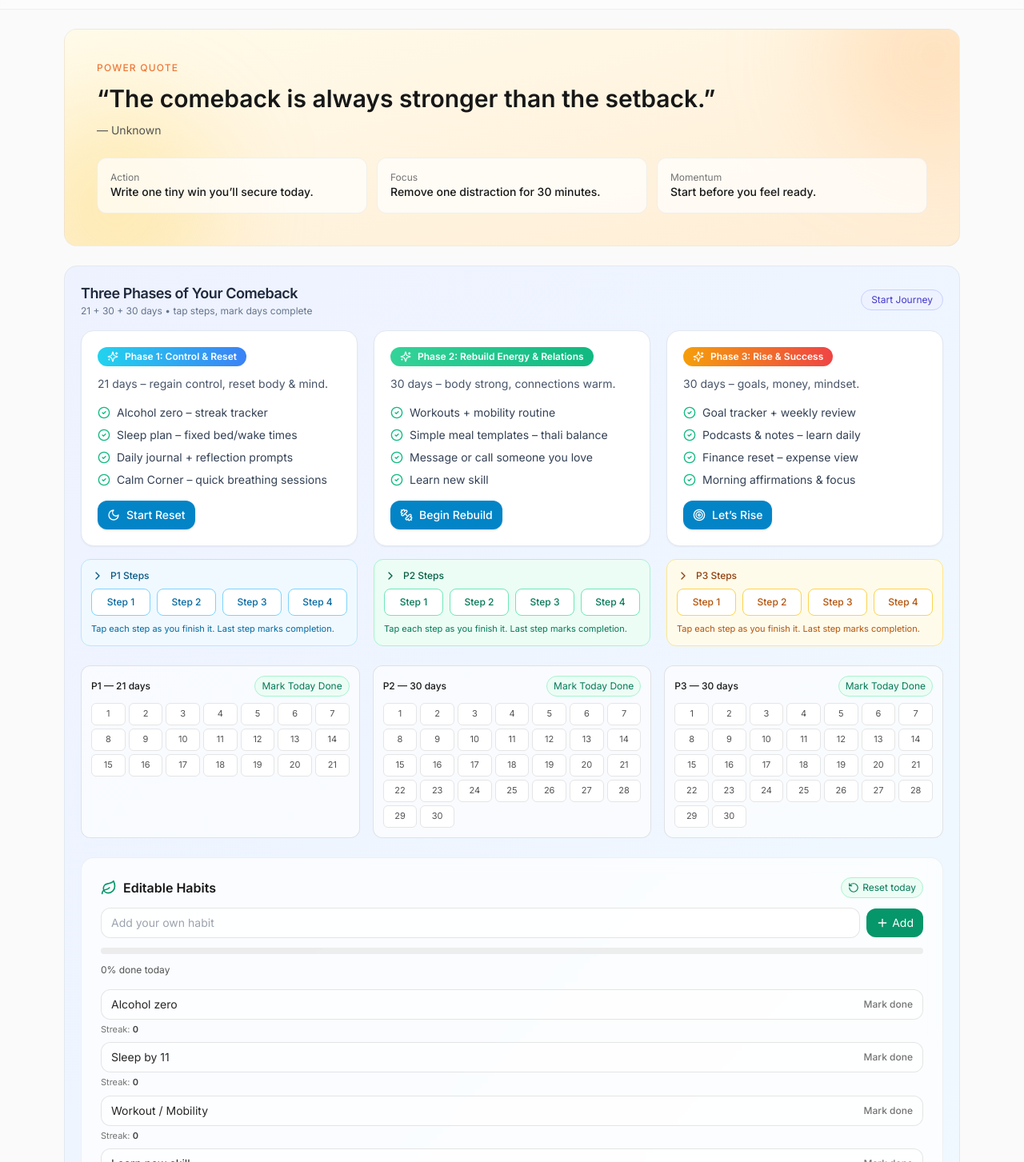
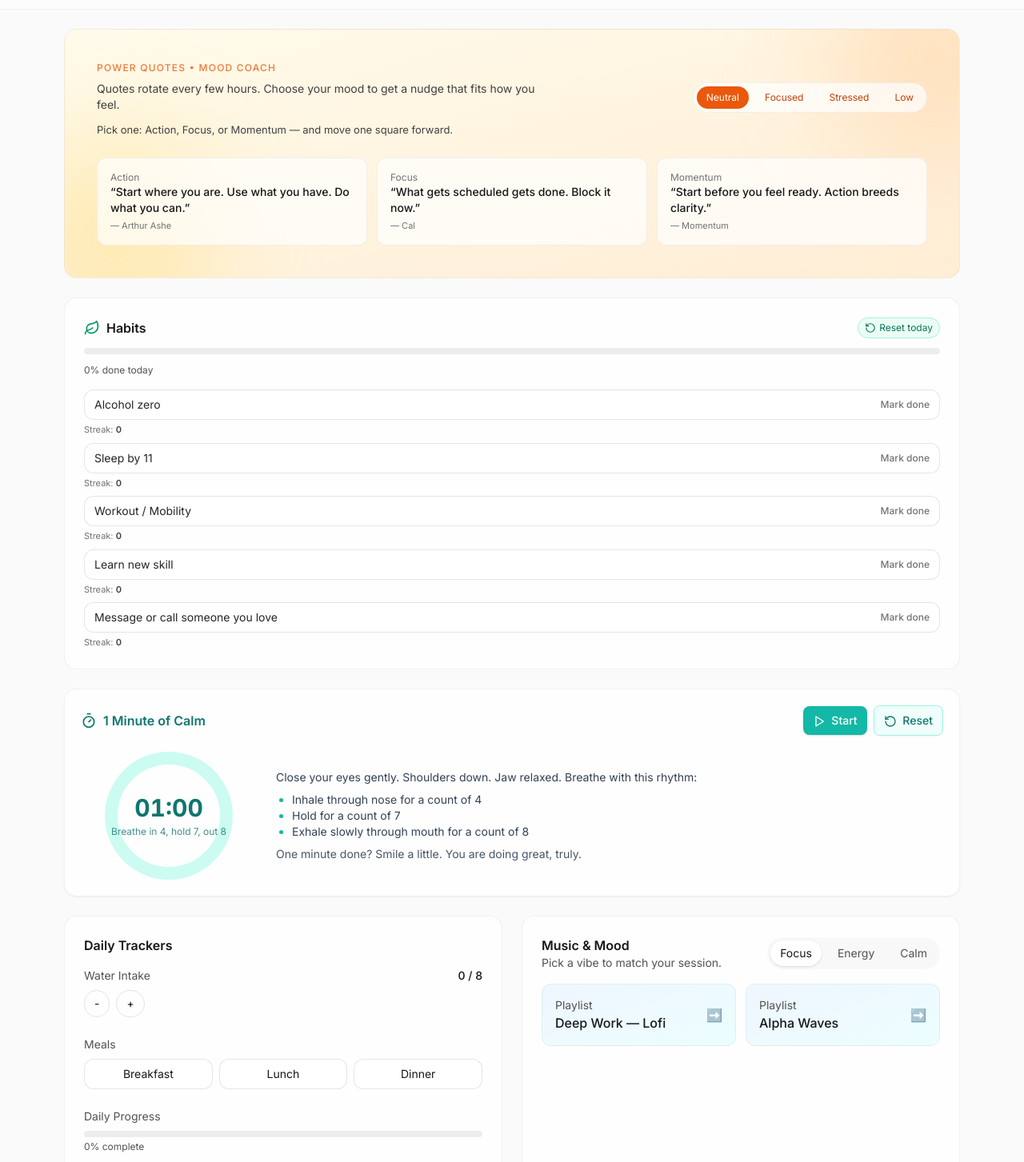
Before and after one commit to gramtop961/frontend-repo_kb0xu0kx_bgfxdy, a React (Vite) app: page / in a window 1280 px wide. Shown: the part 57-1510 px from the top of the page at 80% size. Built offline with nearby package versions, Linux system fonts and the light colour scheme; a web font is replaced by a local one.

Commit message:
Update project prj_kb0xu0kx - 2025-11-02T11:49:54.182Z

```diff
--- a/src/App.jsx
+++ b/src/App.jsx
@@ -1,7 +1,9 @@
 import React from 'react';
 import HeaderBar from './components/HeaderBar.jsx';
 import PowerQuotes from './components/PowerQuotes.jsx';
-import PhasesDashboard from './components/PhasesDashboard.jsx';
+import HabitsPanel from './components/HabitsPanel.jsx';
+import WellnessBoard from './components/WellnessBoard.jsx';
+import MinuteOfCalm from './components/MinuteOfCalm.jsx';
 
 export default function App() {
   return (
@@ -9,7 +11,9 @@ export default function App() {
       <HeaderBar />
       <main className="max-w-6xl mx-auto px-4 py-6 space-y-6">
         <PowerQuotes />
-        <PhasesDashboard />
+        <HabitsPanel />
+        <MinuteOfCalm />
+        <WellnessBoard />
       </main>
     </div>
   );
--- a/src/components/HabitsPanel.jsx
+++ b/src/components/HabitsPanel.jsx
@@ -1,15 +1,14 @@
 import React, { useEffect, useMemo, useState } from 'react';
-import { CheckCircle2, RotateCcw, Flame, Leaf, Plus, Trash2 } from 'lucide-react';
+import { CheckCircle2, RotateCcw, Flame, Leaf } from 'lucide-react';
 
 const STORAGE_KEY = 'habits_v1';
-const CUSTOM_KEY = 'habits_custom_v1';
 
 const DEFAULT_HABITS = [
-  { id: 'no_alcohol', label: 'Alcohol zero', readonly: true },
-  { id: 'sleep_11', label: 'Sleep by 11', readonly: true },
-  { id: 'mobility', label: 'Workout / Mobility', readonly: true },
-  { id: 'learn_skill', label: 'Learn new skill', readonly: true },
-  { id: 'reconnect', label: 'Message or call someone you love', readonly: true },
+  { id: 'no_alcohol', label: 'Alcohol zero' },
+  { id: 'sleep_11', label: 'Sleep by 11' },
+  { id: 'mobility', label: 'Workout / Mobility' },
+  { id: 'learn_skill', label: 'Learn new skill' },
+  { id: 'reconnect', label: 'Message or call someone you love' },
 ];
 
 function todayKey() {
@@ -30,29 +29,13 @@ function saveState(state) {
   try { localStorage.setItem(STORAGE_KEY, JSON.stringify(state)); } catch {}
 }
 
-function loadCustom() {
-  try {
-    const raw = localStorage.getItem(CUSTOM_KEY);
-    return raw ? JSON.parse(raw) : [];
-  } catch {
-    return [];
-  }
-}
-
-function saveCustom(list) {
-  try { localStorage.setItem(CUSTOM_KEY, JSON.stringify(list)); } catch {}
-}
-
 export default function HabitsPanel() {
   const [state, setState] = useState(loadState);
-  const [custom, setCustom] = useState(loadCustom);
-  const [newHabit, setNewHabit] = useState('');
   const today = todayKey();
 
   useEffect(() => saveState(state), [state]);
-  useEffect(() => saveCustom(custom), [custom]);
 
-  const habits = useMemo(() => [...DEFAULT_HABITS, ...custom], [custom]);
+  const habits = DEFAULT_HABITS;
   const doneToday = useMemo(() => state.days[today] || {}, [state, today]);
 
   const toggleHabit = (id, label) => {
@@ -87,55 +70,17 @@ export default function HabitsPanel() {
     return Math.round((count / Math.max(habits.length, 1)) * 100);
   }, [doneToday, habits]);
 
-  const addHabit = (e) => {
-    e.preventDefault();
-    const label = newHabit.trim();
-    if (!label) return;
-    const id = `custom_${Date.now()}`;
-    const updated = [...custom, { id, label }];
-    setCustom(updated);
-    setNewHabit('');
-    try { localStorage.setItem(CUSTOM_KEY, JSON.stringify(updated)); } catch {}
-  };
-
-  const removeHabit = (id) => {
-    setCustom((prev) => prev.filter((h) => h.id !== id));
-    setState((prev) => {
-      const days = { ...(prev.days || {}) };
-      Object.keys(days).forEach((k) => {
-        if (days[k] && days[k][id]) delete days[k][id];
-      });
-      const streaks = { ...(prev.streaks || {}) };
-      if (streaks[id]) delete streaks[id];
-      return { ...prev, days, streaks };
-    });
-  };
-
   return (
     <section className="rounded-2xl border border-black/5 dark:border-white/10 bg-white/70 dark:bg-neutral-900/50 backdrop-blur p-6">
       <div className="flex items-center justify-between mb-3">
         <div className="flex items-center gap-2">
           <Leaf className="h-5 w-5 text-emerald-600" />
-          <h2 className="text-base font-semibold">Editable Habits</h2>
+          <h2 className="text-base font-semibold">Habits</h2>
         </div>
         <button onClick={resetToday} className="text-xs inline-flex items-center gap-1 px-2 py-1 rounded-full border border-emerald-200 bg-emerald-50 text-emerald-700">
           <RotateCcw className="h-3.5 w-3.5" /> Reset today
         </button>
       </div>
-
-      <form onSubmit={addHabit} className="mb-3 flex items-center gap-2">
-        <input
-          type="text"
-          value={newHabit}
-          onChange={(e) => setNewHabit(e.target.value)}
-          placeholder="Add your own habit"
-          className="flex-1 rounded-xl border border-black/10 px-3 py-2 text-sm bg-white/80"
-          aria-label="Add your own habit"
-        />
-        <button type="submit" className="inline-flex items-center gap-1 rounded-xl bg-emerald-600 hover:bg-emerald-700 text-white px-3 py-2 text-sm">
-          <Plus className="h-4 w-4" /> Add
-        </button>
-      </form>
 
       <div className="mb-3 h-2 w-full rounded-full bg-neutral-200/70 dark:bg-neutral-800/70 overflow-hidden">
         <div className="h-full bg-gradient-to-r from-emerald-500 to-teal-400 transition-all" style={{ width: `${completion}%` }} />
@@ -147,10 +92,9 @@ export default function HabitsPanel() {
           const isDone = !!doneToday[h.id];
           return (
             <li key={h.id}>
-              <div className="flex items-center gap-2">
               <button
                 onClick={() => toggleHabit(h.id, h.label)}
-                  className={`flex-1 flex items-center justify-between rounded-xl border px-3 py-2 text-sm transition ${
+                className={`w-full flex items-center justify-between rounded-xl border px-3 py-2 text-sm transition ${
                   isDone
                     ? 'bg-emerald-100/70 dark:bg-emerald-900/30 border-emerald-400/40 text-emerald-800 dark:text-emerald-200'
                     : 'bg-white/60 dark:bg-neutral-900/40 border-black/10 dark:border-white/10 text-neutral-800 dark:text-neutral-100'
@@ -163,17 +107,6 @@ export default function HabitsPanel() {
                   {isDone ? 'Done' : 'Mark done'}
                 </span>
               </button>
-                {!h.readonly && (
-                  <button
-                    type="button"
-                    onClick={() => removeHabit(h.id)}
-                    className="shrink-0 inline-flex items-center justify-center rounded-lg border border-red-200 text-red-700 bg-red-50 hover:bg-red-100 px-2.5 py-2"
-                    aria-label={`Delete habit ${h.label}`}
-                  >
-                    <Trash2 className="h-4 w-4" />
-                  </button>
-                )}
-              </div>
               <div className="mt-1 text-[11px] text-neutral-500">Streak: <span className="font-semibold text-neutral-700 dark:text-neutral-200">{state.streaks[h.id] || 0}</span></div>
             </li>
           );
@@ -182,7 +115,7 @@ export default function HabitsPanel() {
 
       {habits.length > 0 && habits.every(h => doneToday[h.id]) && (
         <div className="mt-4 text-xs text-emerald-800 bg-emerald-50 border border-emerald-200 rounded-xl px-3 py-2 inline-flex items-center gap-2">
-          <Flame className="h-4 w-4" /> All habits complete today — great streak energy!
+          <Flame className="h-4 w-4" /> You can do it, I believe in you!
         </div>
       )}
     </section>
--- a/src/components/HeaderBar.jsx
+++ b/src/components/HeaderBar.jsx
@@ -20,7 +20,7 @@ export default function HeaderBar() {
       ? 'Subah ki shuruaat strong!'
       : hour < 17
         ? 'You can do it, I believe in you!'
-        : 'Shaam ki finishing strong';
+        : 'You can do it, I believe in you!';
 
   return (
     <header className="sticky top-0 z-20 backdrop-blur supports-[backdrop-filter]:bg-white/40 bg-white/60 dark:bg-neutral-900/60 border-b border-black/5 dark:border-white/10">
--- a/src/components/PowerQuotes.jsx
+++ b/src/components/PowerQuotes.jsx
@@ -1,23 +1,28 @@
 import React, { useEffect, useMemo, useState } from 'react';
 
-const QUOTES = [
-  { text: 'Discipline is choosing what you want most over what you want now.', author: 'Abraham Lincoln' },
-  { text: 'We are what we repeatedly do. Excellence, then, is not an act, but a habit.', author: 'Will Durant' },
-  { text: 'Small daily wins create unstoppable momentum.', author: 'Gaurav 2.0' },
-  { text: 'The comeback is always stronger than the setback.', author: 'Unknown' },
-  { text: 'You do not rise to the level of your goals. You fall to the level of your systems.', author: 'James Clear' },
-  { text: 'Kal se nahi, aaj se — bas ek chhota step.', author: 'Grit' },
-  { text: 'Your future self is watching. Make him proud.', author: 'Anonymous' },
-  { text: 'Every act of discipline is a vote for the person you wish to become.', author: 'Atomic Habits' },
-  { text: 'Start where you are. Use what you have. Do what you can.', author: 'Arthur Ashe' },
-];
+const QUOTE_BUCKETS = {
+  action: [
+    { text: 'Start where you are. Use what you have. Do what you can.', author: 'Arthur Ashe' },
+    { text: 'Small daily wins create unstoppable momentum.', author: 'Gaurav 2.0' },
+    { text: 'Discipline is choosing what you want most over what you want now.', author: 'Abraham Lincoln' },
+  ],
+  focus: [
+    { text: 'We are what we repeatedly do. Excellence is a habit.', author: 'Will Durant' },
+    { text: 'Remove one distraction for 30 minutes. Then go again.', author: 'Focus' },
+    { text: 'What gets scheduled gets done. Block it now.', author: 'Cal' },
+  ],
+  momentum: [
+    { text: 'Start before you feel ready. Action breeds clarity.', author: 'Momentum' },
+    { text: 'The comeback is always stronger than the setback.', author: 'Unknown' },
+    { text: 'You do not rise to the level of your goals; you fall to the level of your systems.', author: 'James Clear' },
+  ],
+};
 
-// Change quote every 6 hours, and also change daily by date key
-function rollingIndex(len) {
+function rollingIndex(len, seed) {
   const now = new Date();
   const dayKey = `${now.getFullYear()}-${now.getMonth() + 1}-${now.getDate()}`;
-  const bucket = Math.floor(now.getHours() / 6); // 0..3
-  const key = `${dayKey}-${bucket}`;
+  const bucket = Math.floor(now.getHours() / 6); // 0..3 -> every 6 hours
+  const key = `${dayKey}-${bucket}-${seed}`;
   let hash = 0;
   for (let i = 0; i < key.length; i++) {
     hash = (hash << 5) - hash + key.charCodeAt(i);
@@ -26,16 +31,22 @@ function rollingIndex(len) {
   return Math.abs(hash) % len;
 }
 
-function useTodayQuote() {
-  const idx = useMemo(() => rollingIndex(QUOTES.length), []);
-  return QUOTES[idx];
+function useBucketQuote(bucket) {
+  return useMemo(() => {
+    const list = QUOTE_BUCKETS[bucket] || [];
+    const idx = rollingIndex(list.length, bucket);
+    return list[idx] || { text: 'Keep going. You are closer than you think.', author: 'Coach' };
+  }, [bucket]);
 }
 
 export default function PowerQuotes() {
-  const q = useTodayQuote();
+  const [mood, setMood] = useState('Neutral');
+  const actionQ = useBucketQuote('action');
+  const focusQ = useBucketQuote('focus');
+  const momentumQ = useBucketQuote('momentum');
   const [popup, setPopup] = useState('');
 
-  // One-per-day popup
+  // One-per-day popup with the current Action quote
   useEffect(() => {
     const now = new Date();
     const dayKey = `${now.getFullYear()}-${now.getMonth() + 1}-${now.getDate()}`;
@@ -43,17 +54,30 @@ export default function PowerQuotes() {
     try {
       const seen = localStorage.getItem(seenKey);
       if (!seen) {
-        setPopup(`Power quote: “${q.text}” — ${q.author}`);
+        setPopup(`Today: “${actionQ.text}” — ${actionQ.author}`);
         localStorage.setItem(seenKey, '1');
       }
     } catch {}
-  }, [q]);
+  }, [actionQ]);
 
   useEffect(() => {
     if (!popup) return;
     const t = setTimeout(() => setPopup(''), 2600);
     return () => clearTimeout(t);
   }, [popup]);
+
+  const suggestion = useMemo(() => {
+    switch (mood) {
+      case 'Stressed':
+        return 'Breathe first. Try a 1-minute calm, then do the smallest next step.';
+      case 'Low':
+        return 'Light lift: pick a 5-minute task to win momentum. You can do it, I believe in you!';
+      case 'Focused':
+        return 'Protect the next 25 minutes. Phone away. One task only.';
+      default:
+        return 'Pick one: Action, Focus, or Momentum — and move one square forward.';
+    }
+  }, [mood]);
 
   return (
     <section className="relative overflow-hidden rounded-2xl bg-gradient-to-br from-amber-50 to-orange-100 dark:from-orange-900/20 dark:to-amber-900/10 border border-black/5 dark:border-white/10">
@@ -65,23 +89,42 @@ export default function PowerQuotes() {
         <div className="absolute -bottom-20 -left-16 h-64 w-64 rounded-full bg-amber-300/30 blur-3xl" />
       </div>
       <div className="relative p-8 md:p-10">
-        <p className="text-xs uppercase tracking-widest text-orange-600/80 dark:text-orange-300/80 font-medium mb-3">Power Quote</p>
-        <blockquote className="text-2xl md:text-3xl font-semibold leading-snug text-neutral-900 dark:text-white">
-          “{q.text}”
-        </blockquote>
-        <p className="mt-3 text-sm text-neutral-600 dark:text-neutral-300">— {q.author}</p>
+        <div className="flex flex-col md:flex-row md:items-end md:justify-between gap-4">
+          <div>
+            <p className="text-xs uppercase tracking-widest text-orange-600/80 dark:text-orange-300/80 font-medium mb-2">Power Quotes • Mood Coach</p>
+            <p className="text-sm text-neutral-700 dark:text-neutral-300 max-w-prose">Quotes rotate every few hours. Choose your mood to get a nudge that fits how you feel.</p>
+          </div>
+          <div className="inline-flex items-center gap-2 p-1 rounded-full bg-white/70 dark:bg-neutral-900/40 border border-black/5">
+            {['Neutral', 'Focused', 'Stressed', 'Low'].map((m) => (
+              <button
+                key={m}
+                onClick={() => setMood(m)}
+                className={`px-3 py-1.5 text-xs rounded-full transition ${mood === m ? 'bg-orange-600 text-white' : 'text-orange-700'}`}
+                aria-pressed={mood === m}
+              >
+                {m}
+              </button>
+            ))}
+          </div>
+        </div>
+
+        <p className="mt-3 text-[13px] text-neutral-700 dark:text-neutral-300">{suggestion}</p>
+
         <div className="mt-6 grid gap-3 md:grid-cols-3">
           <div className="rounded-xl bg-white/70 dark:bg-neutral-900/50 border border-black/5 dark:border-white/10 p-4">
             <p className="text-xs text-neutral-500 dark:text-neutral-400">Action</p>
-            <p className="text-sm font-medium">Write one tiny win you’ll secure today.</p>
+            <p className="text-sm font-medium">“{actionQ.text}”</p>
+            <p className="mt-1 text-[11px] text-neutral-500">— {actionQ.author}</p>
           </div>
           <div className="rounded-xl bg-white/70 dark:bg-neutral-900/50 border border-black/5 dark:border-white/10 p-4">
             <p className="text-xs text-neutral-500 dark:text-neutral-400">Focus</p>
-            <p className="text-sm font-medium">Remove one distraction for 30 minutes.</p>
+            <p className="text-sm font-medium">“{focusQ.text}”</p>
+            <p className="mt-1 text-[11px] text-neutral-500">— {focusQ.author}</p>
           </div>
           <div className="rounded-xl bg-white/70 dark:bg-neutral-900/50 border border-black/5 dark:border-white/10 p-4">
             <p className="text-xs text-neutral-500 dark:text-neutral-400">Momentum</p>
-            <p className="text-sm font-medium">Start before you feel ready.</p>
+            <p className="text-sm font-medium">“{momentumQ.text}”</p>
+            <p className="mt-1 text-[11px] text-neutral-500">— {momentumQ.author}</p>
           </div>
         </div>
       </div>
--- /dev/null
+++ b/src/components/WellnessBoard.jsx
@@ -0,0 +1,20 @@
+import React from 'react';
+import TrackersPanel from './TrackersPanel.jsx';
+import MusicAndMood from './MusicAndMood.jsx';
+import RewardsPanel from './RewardsPanel.jsx';
+import ReflectionPanel from './ReflectionPanel.jsx';
+
+export default function WellnessBoard() {
+  return (
+    <section className="space-y-6">
+      <div className="grid grid-cols-1 md:grid-cols-2 gap-6">
+        <TrackersPanel />
+        <MusicAndMood />
+      </div>
+      <div className="grid grid-cols-1 md:grid-cols-2 gap-6">
+        <RewardsPanel />
+        <ReflectionPanel />
+      </div>
+    </section>
+  );
+}
```
Also changed, not shown: 1 other file (tests, documents, lock files or other folders). Lines whose indentation alone changed are shown as unchanged.
